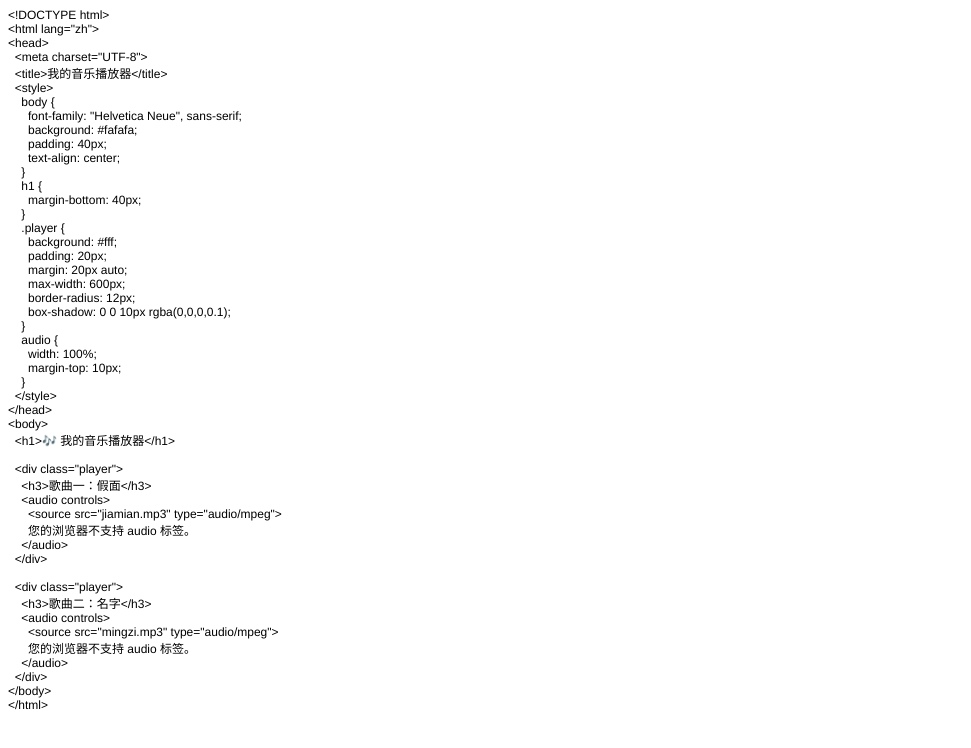
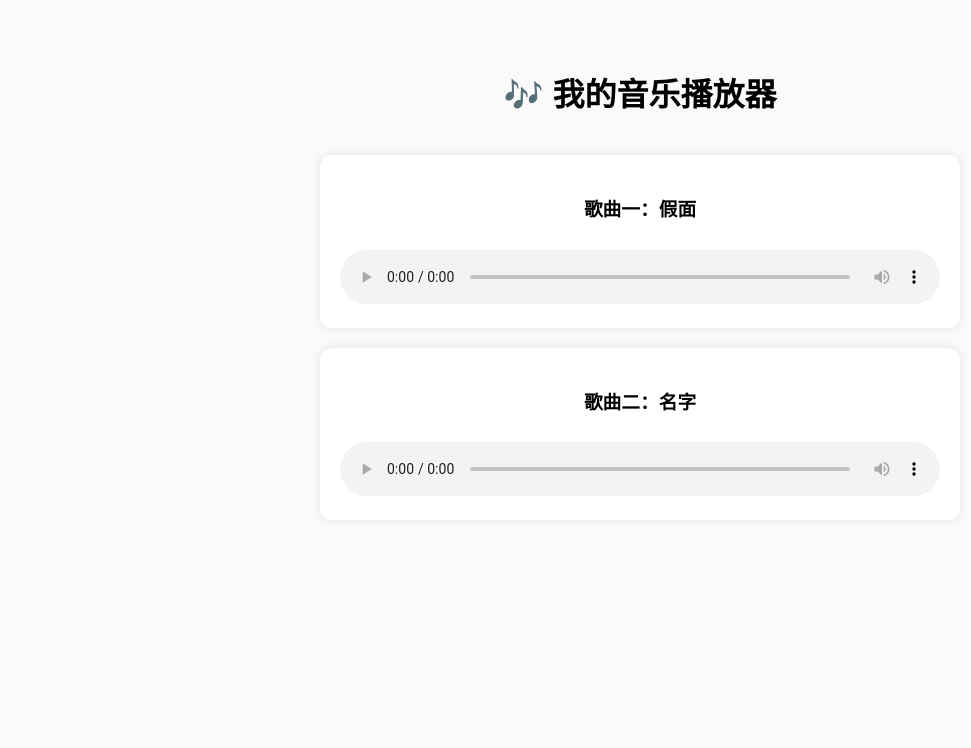
Before and after one commit to zjh0821/music-player, a plain HTML site: page index.html in a window 1280 px wide. Shown: the whole page, without its empty margins (0-971 px from the left). Drawn offline with Linux system fonts and the light colour scheme.

Commit message:
Add files via upload

```diff
--- a/index.html
+++ b/index.html
@@ -1,65 +1,50 @@
-<!DOCTYPE html PUBLIC "-//W3C//DTD HTML 4.01//EN" "http://www.w3.org/TR/html4/strict.dtd">
-<html>
+
+<!DOCTYPE html>
+<html lang="zh">
 <head>
-  <meta http-equiv="Content-Type" content="text/html; charset=utf-8">
-  <meta http-equiv="Content-Style-Type" content="text/css">
-  <title></title>
-  <meta name="Generator" content="Cocoa HTML Writer">
-  <meta name="CocoaVersion" content="2575.5">
-  <style type="text/css">
-    p.p1 {margin: 0.0px 0.0px 0.0px 0.0px; font: 12.0px Helvetica}
-    p.p2 {margin: 0.0px 0.0px 0.0px 0.0px; font: 12.0px Helvetica; min-height: 14.0px}
+  <meta charset="UTF-8">
+  <title>我的音乐播放器</title>
+  <style>
+    body {
+      font-family: "Helvetica Neue", sans-serif;
+      background: #fafafa;
+      padding: 40px;
+      text-align: center;
+    }
+    h1 {
+      margin-bottom: 40px;
+    }
+    .player {
+      background: #fff;
+      padding: 20px;
+      margin: 20px auto;
+      max-width: 600px;
+      border-radius: 12px;
+      box-shadow: 0 0 10px rgba(0,0,0,0.1);
+    }
+    audio {
+      width: 100%;
+      margin-top: 10px;
+    }
   </style>
 </head>
 <body>
-<p class="p1">&lt;!DOCTYPE html&gt;</p>
-<p class="p1">&lt;html lang="zh"&gt;</p>
-<p class="p1">&lt;head&gt;</p>
-<p class="p1"><span class="Apple-converted-space">  </span>&lt;meta charset="UTF-8"&gt;</p>
-<p class="p1"><span class="Apple-converted-space">  </span>&lt;title&gt;我的音乐播放器&lt;/title&gt;</p>
-<p class="p1"><span class="Apple-converted-space">  </span>&lt;style&gt;</p>
-<p class="p1"><span class="Apple-converted-space">    </span>body {</p>
-<p class="p1"><span class="Apple-converted-space">      </span>font-family: "Helvetica Neue", sans-serif;</p>
-<p class="p1"><span class="Apple-converted-space">      </span>background: #fafafa;</p>
-<p class="p1"><span class="Apple-converted-space">      </span>padding: 40px;</p>
-<p class="p1"><span class="Apple-converted-space">      </span>text-align: center;</p>
-<p class="p1"><span class="Apple-converted-space">    </span>}</p>
-<p class="p1"><span class="Apple-converted-space">    </span>h1 {</p>
-<p class="p1"><span class="Apple-converted-space">      </span>margin-bottom: 40px;</p>
-<p class="p1"><span class="Apple-converted-space">    </span>}</p>
-<p class="p1"><span class="Apple-converted-space">    </span>.player {</p>
-<p class="p1"><span class="Apple-converted-space">      </span>background: #fff;</p>
-<p class="p1"><span class="Apple-converted-space">      </span>padding: 20px;</p>
-<p class="p1"><span class="Apple-converted-space">      </span>margin: 20px auto;</p>
-<p class="p1"><span class="Apple-converted-space">      </span>max-width: 600px;</p>
-<p class="p1"><span class="Apple-converted-space">      </span>border-radius: 12px;</p>
-<p class="p1"><span class="Apple-converted-space">      </span>box-shadow: 0 0 10px rgba(0,0,0,0.1);</p>
-<p class="p1"><span class="Apple-converted-space">    </span>}</p>
-<p class="p1"><span class="Apple-converted-space">    </span>audio {</p>
-<p class="p1"><span class="Apple-converted-space">      </span>width: 100%;</p>
-<p class="p1"><span class="Apple-converted-space">      </span>margin-top: 10px;</p>
-<p class="p1"><span class="Apple-converted-space">    </span>}</p>
-<p class="p1"><span class="Apple-converted-space">  </span>&lt;/style&gt;</p>
-<p class="p1">&lt;/head&gt;</p>
-<p class="p1">&lt;body&gt;</p>
-<p class="p1"><span class="Apple-converted-space">  </span>&lt;h1&gt;🎶 我的音乐播放器&lt;/h1&gt;</p>
-<p class="p2"><br></p>
-<p class="p1"><span class="Apple-converted-space">  </span>&lt;div class="player"&gt;</p>
-<p class="p1"><span class="Apple-converted-space">    </span>&lt;h3&gt;歌曲一：假面&lt;/h3&gt;</p>
-<p class="p1"><span class="Apple-converted-space">    </span>&lt;audio controls&gt;</p>
-<p class="p1"><span class="Apple-converted-space">      </span>&lt;source src="jiamian.mp3" type="audio/mpeg"&gt;</p>
-<p class="p1"><span class="Apple-converted-space">      </span>您的浏览器不支持 audio 标签。</p>
-<p class="p1"><span class="Apple-converted-space">    </span>&lt;/audio&gt;</p>
-<p class="p1"><span class="Apple-converted-space">  </span>&lt;/div&gt;</p>
-<p class="p2"><br></p>
-<p class="p1"><span class="Apple-converted-space">  </span>&lt;div class="player"&gt;</p>
-<p class="p1"><span class="Apple-converted-space">    </span>&lt;h3&gt;歌曲二：名字&lt;/h3&gt;</p>
-<p class="p1"><span class="Apple-converted-space">    </span>&lt;audio controls&gt;</p>
-<p class="p1"><span class="Apple-converted-space">      </span>&lt;source src="mingzi.mp3" type="audio/mpeg"&gt;</p>
-<p class="p1"><span class="Apple-converted-space">      </span>您的浏览器不支持 audio 标签。</p>
-<p class="p1"><span class="Apple-converted-space">    </span>&lt;/audio&gt;</p>
-<p class="p1"><span class="Apple-converted-space">  </span>&lt;/div&gt;</p>
-<p class="p1">&lt;/body&gt;</p>
-<p class="p1">&lt;/html&gt;</p>
+  <h1>🎶 我的音乐播放器</h1>
+
+  <div class="player">
+    <h3>歌曲一：假面</h3>
+    <audio controls>
+      <source src="jiamian.mp3" type="audio/mpeg">
+      您的浏览器不支持 audio 标签。
+    </audio>
+  </div>
+
+  <div class="player">
+    <h3>歌曲二：名字</h3>
+    <audio controls>
+      <source src="mingzi.mp3" type="audio/mpeg">
+      您的浏览器不支持 audio 标签。
+    </audio>
+  </div>
 </body>
 </html>
```
